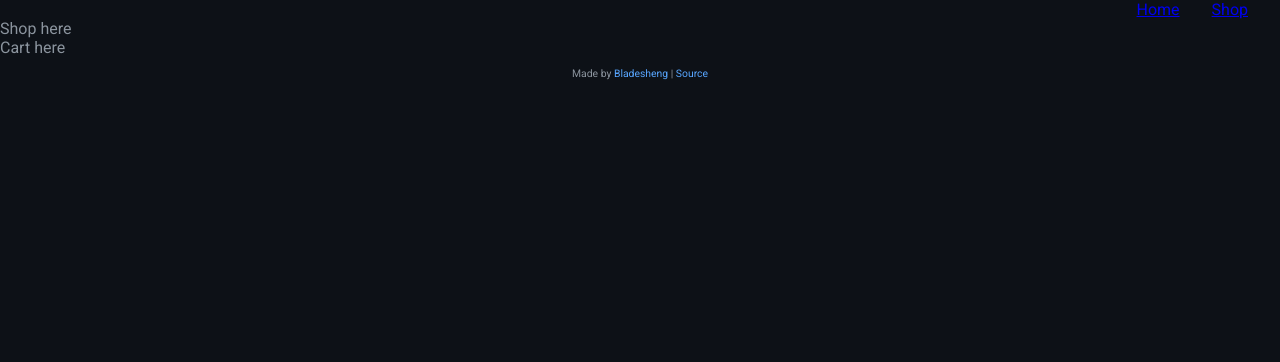
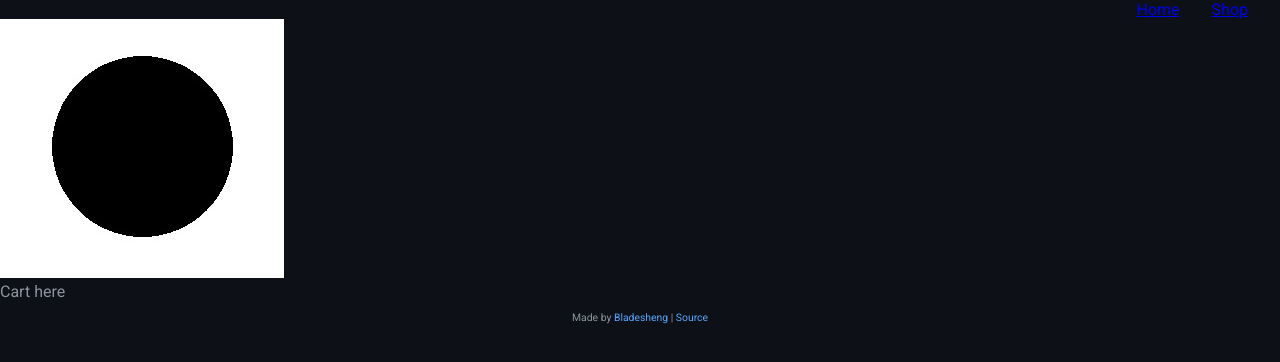
Before and after one commit to Bladesheng/shopping-cart, a React app: page /#/ in a window 1280 px wide. Both pictures are taken after a click on the button "To the shop!". Shown: the top 362 px of the page. Built offline with nearby package versions, Linux system fonts and the light colour scheme.

Commit message:
Test importing images

```diff
--- a/src/components/Home.tsx
+++ b/src/components/Home.tsx
@@ -5,7 +5,7 @@ export default function Home() {
   let navigate = useNavigate();
 
   return (
-    <div className="app">
+    <main>
       <p>Welcome to the page</p>
       <p>[text here]</p>
       <button
@@ -15,6 +15,6 @@ export default function Home() {
       >
         To the shop!
       </button>
-    </div>
+    </main>
   );
 }
--- a/src/components/Shop.tsx
+++ b/src/components/Shop.tsx
@@ -1,10 +1,26 @@
 import React from "react";
 import Cart from "./Cart";
+
+const logo = require("../styles/circles/black.jpg");
+console.log(logo);
+
+//@ts-ignore
+function importAll(r) {
+  return r.keys().map(r);
+}
+//@ts-ignore
+const images = importAll(require.context("../styles/circles/", false, /\.(png|jpe?g|svg)$/));
+console.log(images);
 
 export default function Shop() {
   return (
     <main>
-      <div>Shop here</div>
+      <ul></ul>
+
+      <img src={logo}></img>
+
+      <img src={images[1]}></img>
+
       <Cart></Cart>
     </main>
   );
--- a/webpack.config.js
+++ b/webpack.config.js
@@ -46,7 +46,7 @@ module.exports = {
         type: "asset/resource",
         generator: {
           // put all generated assets into "dist/"
-          filename: "[name][ext]"
+          filename: "assets/[name][ext]"
         }
       }
     ]
```
Also changed, not shown: 12 other files (tests, documents, lock files or other folders).
